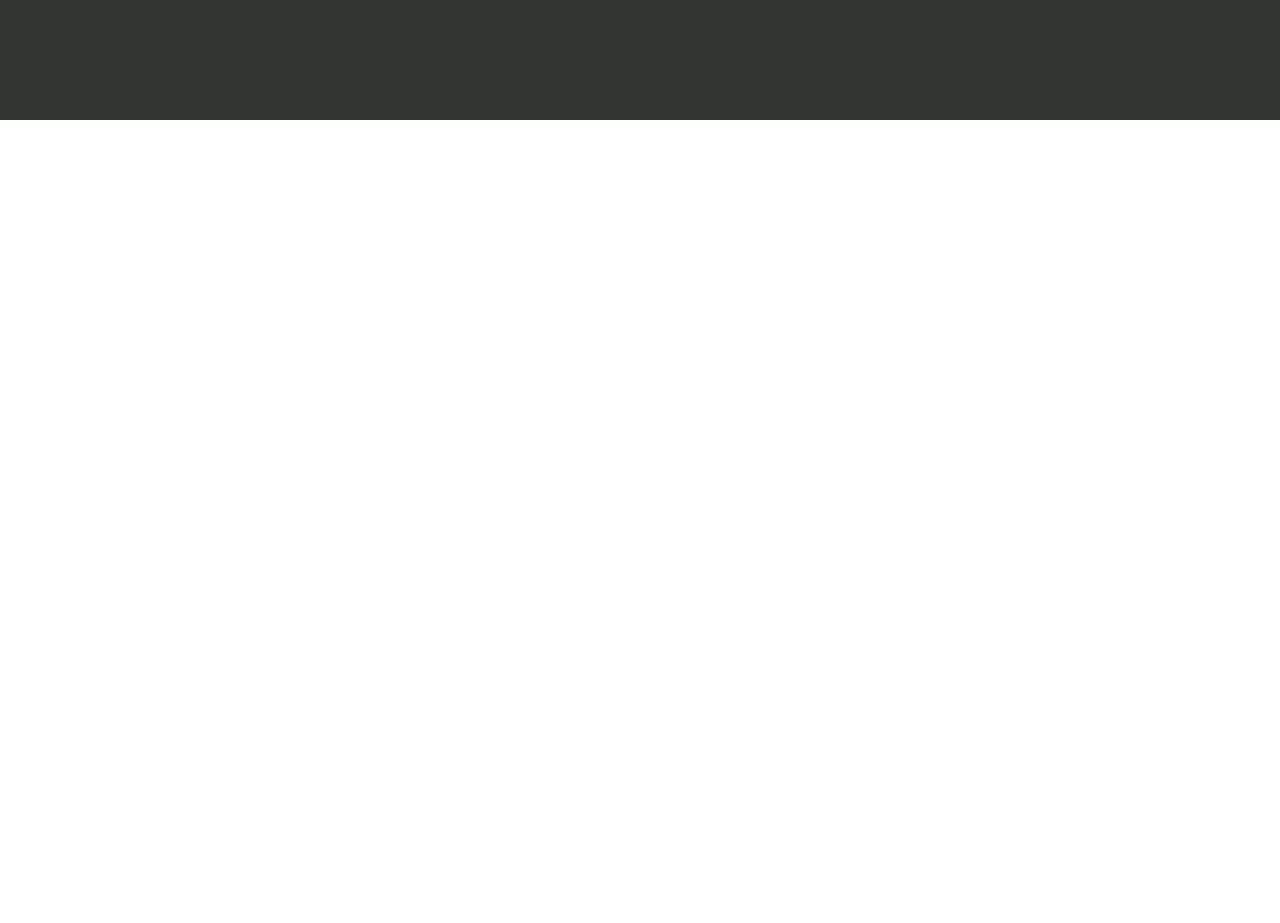
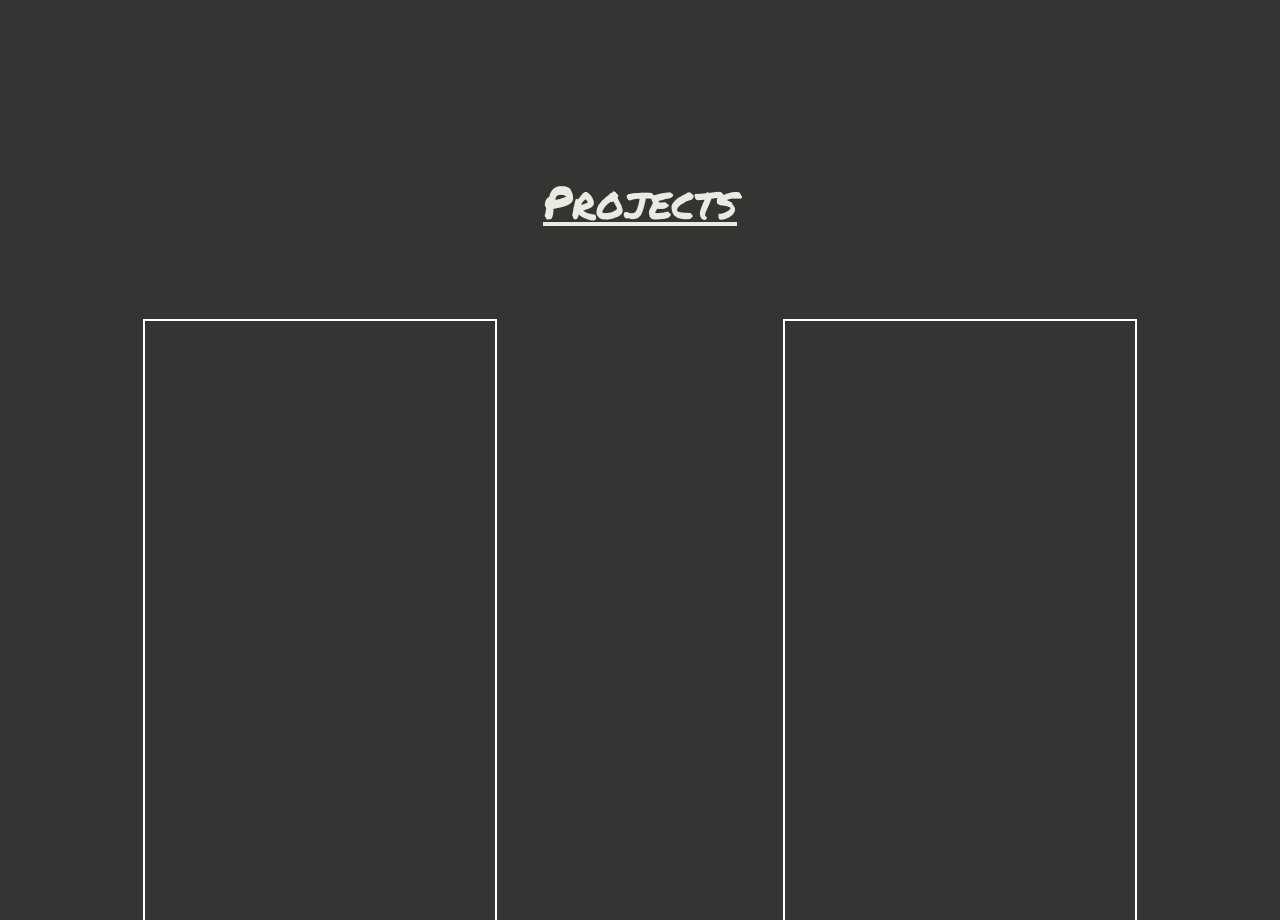
Before and after one commit to JoshGenereux/JoshGenereux.github.io, a React (Create React App) app: page / in a window 1280 px wide. Shown: the part 2280-3203 px from the top of the page. Before the commit the page ends 2400 px from the top, so only its background shows below. Built offline with nearby package versions, Linux system fonts and the light colour scheme.

Commit message:
added projects

```diff
--- a/src/App.js
+++ b/src/App.js
@@ -3,6 +3,8 @@ import './App.scss';
 import Home from './containers/home/Home';
 import Info from './containers/info/Info';
 import TechStack from './components/techstack/TechStack';
+import Projects from './containers/projects/Projects';
+import Resume from './containers/resume/Resume';
 
 function App() {
   return (
@@ -10,6 +12,8 @@ function App() {
      <Home/>
      <Info/>
      <TechStack/>
+     <Projects/>
+     <Resume/>
     </>
   );
 }
--- a/src/app/store.js
+++ /dev/null
@@ -1,5 +0,0 @@
-import { configureStore } from '@reduxjs/toolkit'
-
-export const store = configureStore({
-  reducer: {},
-})
--- a/src/components/navbar/NavBar.js
+++ b/src/components/navbar/NavBar.js
@@ -1,20 +1,17 @@
-
 import styles from './NavBar.module.scss'
 
 const NavBar = () =>{
-  const scrollTo = (e) => {
-    console.log(window.document.all)
-  }
+
 
   return(
     <nav className={styles.navContainer}>
       <ul>
-        <li className={styles.navLink}>Josh G</li>
-        <li className={styles.navLink}>About Me</li>
-        <li className={styles.navLink} onClick={scrollTo}>Tech Stack</li>
-        <li className={styles.navLink}>Projects</li>
-        <li className={styles.navLink}>Resume</li>
-        <li className={styles.navLink}>Contact</li>
+        <li className={styles.navLink} onClick={(()=> document.getElementById('home').scrollIntoView({behavior:"smooth"}))}>Josh G</li>
+        <li className={styles.navLink} onClick={(()=> document.getElementById('info').scrollIntoView({behavior:"smooth"}))}>About Me</li>
+        <li className={styles.navLink} onClick={(()=> document.getElementById('techStack').scrollIntoView({behavior:"smooth"}))}>Tech Stack</li>
+        <li className={styles.navLink} onClick={(()=> document.getElementById('projects').scrollIntoView({behavior:"smooth"}))}>Projects</li>
+        <li className={styles.navLink} onClick={(()=> document.getElementById('techStack').scrollIntoView({behavior:"smooth"}))}>Resume</li>
+        <li className={styles.navLink} onClick={(()=> document.getElementById('techStack').scrollIntoView({behavior:"smooth"}))}>Contact</li>
       </ul>
     </nav>
   )
--- a/src/components/techstack/TechStack.js
+++ b/src/components/techstack/TechStack.js
@@ -7,7 +7,7 @@ import styles from './techstack.module.scss';
 const TechStack = () => {
 
   return (
-    <div className={styles.tech}>
+    <div className={styles.tech}  id="techStack">
       <h1 className={styles.header}>My Tech Stack</h1>
       <div className={styles.techStackContainer}>
         {techObj.map((t, i) => (
--- a/src/containers/home/Home.js
+++ b/src/containers/home/Home.js
@@ -9,14 +9,14 @@ import styles from './home.module.scss';
 function Home() {
 
   return (
-    <div className={styles.home}>
+    <div className={styles.home}  id="home">
       <img className={styles.forest} alt="" src={forest} />
       <NavBar/>
       <Header/>
       <div className={styles.picContainer}>
         <img className={styles.infoPic} src={pic} alt="" />
       </div>
-      <TechStack id="techStack"/>
+      <TechStack/>
     </div>
   );
 }
--- a/src/containers/info/Info.js
+++ b/src/containers/info/Info.js
@@ -1,13 +1,12 @@
-import React, { useRef } from "react";
+import React from "react";
 import aboutMe from '../../texts/aboutMe.json';
 import styles from './info.module.scss'
 
 const Info = () => {
 
-  const infoArea = useRef();
 
   return (
-    <div className={styles.info} ref={infoArea}>
+    <div className={styles.info} id="info">
       <div className={styles.container}>
         <h1 className={styles.aboutMeHeader}>About Me</h1>
         <div className={styles.aboutMeText}>{aboutMe.about}</div>
--- /dev/null
+++ b/src/containers/projects/Projects.js
@@ -0,0 +1,21 @@
+import React from "react";
+import styles from './projects.module.scss';
+
+const Projects = () =>{
+
+  return (
+    <div className={styles.projects} id="projects">
+      <div className={styles.header}>Projects</div>
+      <div className={styles.projectContainer}>
+        <div className={styles.jpass}>
+
+        </div>
+        <div className={styles.fitness}>
+
+        </div>
+      </div>
+    </div>
+  )
+};
+
+export default Projects;
--- /dev/null
+++ b/src/containers/projects/projects.module.scss
@@ -0,0 +1,34 @@
+.projects{
+  width: 100%;
+  height: 100vh;
+  background-color: white;
+  display: flex;
+  flex-direction: column;
+  background-color: #333533;
+}
+
+.projectContainer{
+  width: 100%;
+  height: 600px;
+  display: flex;
+  justify-content: space-around;
+  margin-top: 100px;
+}
+
+.header{
+    font-family: 'Permanent Marker';
+    font-size: 45px;
+    line-height: .75;
+    color:rgb(234, 234, 226);
+    text-align: center;
+    text-decoration: underline;
+    margin-top: 65px;
+
+}
+
+.jpass,
+.fitness{
+  width: 350px;
+  height: 100%;
+  border: white 2px solid;
+}
--- /dev/null
+++ b/src/containers/resume/Resume.js
@@ -0,0 +1,10 @@
+import React from "react";
+
+const Resume = () =>{
+
+  return (
+    <div className="resume"></div>
+  )
+};
+
+export default Resume;
--- /dev/null
+++ b/src/containers/resume/resume.module.scss
@@ -0,0 +1,4 @@
+.resume{
+  width: 100%;
+  height: 100vh;
+}
```
Also changed, not shown: src/redux/store.js (added, +8 -0 lines), 1 other file (tests, documents, lock files or other folders).
